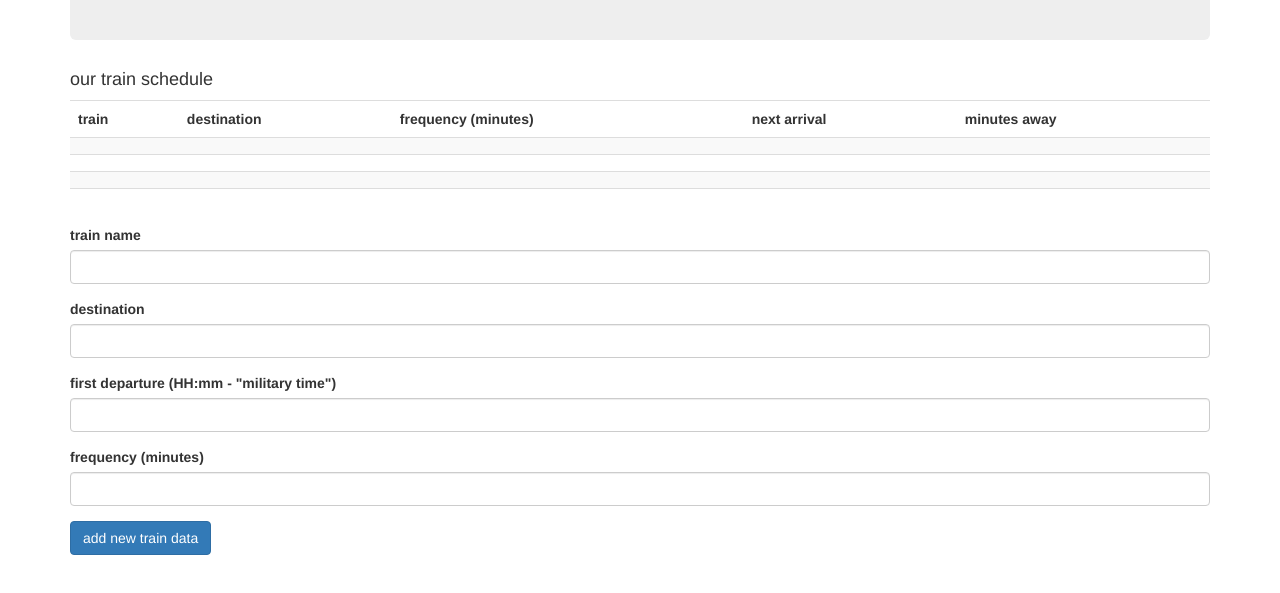
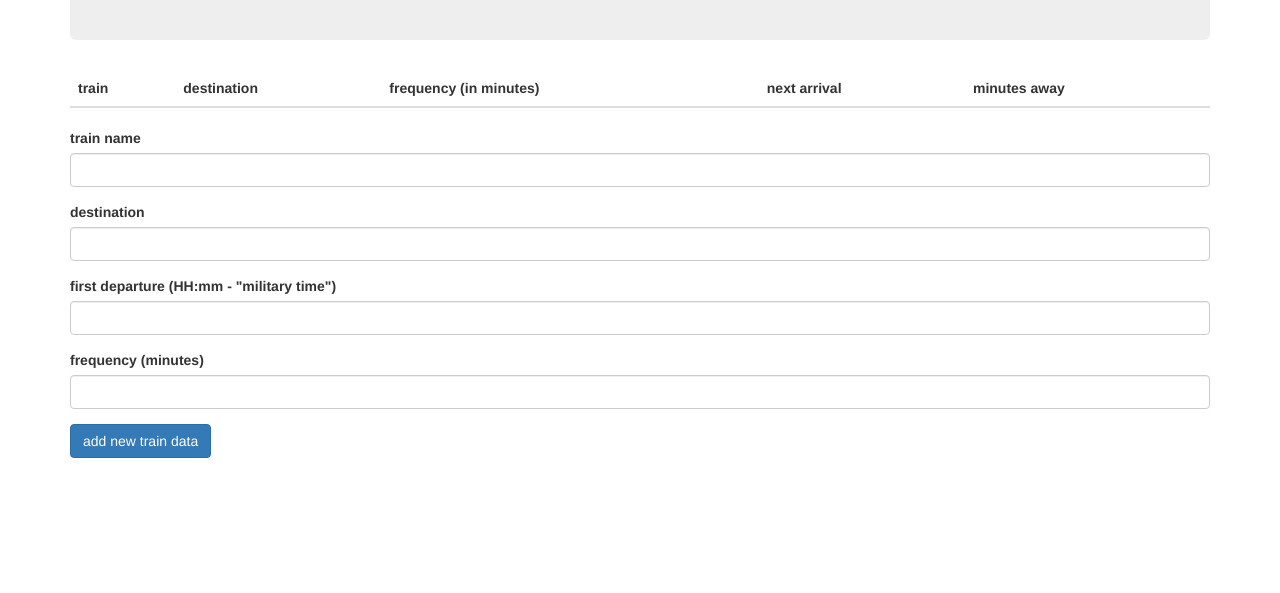
Before and after one commit to bamacanuck/TrainsOnTime, a plain HTML site: page index.html in a window 1280 px wide. Shown: the part 155-748 px from the top of the page. Drawn offline with nearby package versions, Linux system fonts and the light colour scheme; no server answers.

Commit message:
working well, but with the Moment.js stuff still to go

```diff
--- a/assets/javascript/trains.js
+++ b/assets/javascript/trains.js
@@ -84,6 +84,10 @@ db.ref().on("child_added", function(childSnapshot, prevChildKey) {
   console.log(headedTo);
   console.log(firstTime);
   console.log(freqInt);
+
+  $("#trainTable > tbody").append("<tr><td>" + trainName + "</td><td>" + headedTo + "</td><td>" +
+  firstTime + "</td><td>" + freqInt + "</td><td>" + "" + "</td></tr>");
+
 });
 
 // !!!!!!!!!!!!!!!! Use modulus (and Moment.js
--- a/index.html
+++ b/index.html
@@ -16,45 +16,18 @@
 	<div class="jumbotron">
 		<h1 class="text-center">Trains On Time</h1>
 	</div>
-	<table class="table table-striped table-hover">
-		<tr>
-		<h4>our train schedule</h4>
-		</tr>
+	<table class="table table-striped table-hover" id="trainTable">
+		<thead>
 	        <tr>
 	          <th>train</th>
 	          <th>destination</th>
-			<th>frequency (minutes)</th>
+	          <th>frequency (in minutes)</th>
 	          <th>next arrival</th>
 	          <th>minutes away</th>
 	        </tr>
-		<tr>
-			<td></td>
-			<td></td>
-			<td></td>
-			<td></td>
-			<td></td>
-		</tr>
-		<tr>
-			<td></td>
-			<td></td>
-			<td></td>
-			<td></td>
-			<td></td>
-		</tr>
-		<tr>
-			<td></td>
-			<td></td>
-			<td></td>
-			<td></td>
-			<td></td>
-		</tr>
-		<tr>
-			<td></td>
-			<td></td>
-			<td></td>
-			<td></td>
-			<td></td>
-		</tr>
+	      </thead>
+	      <tbody>
+	      </tbody>
     </table>
 
 	<form>
```
Lines whose indentation alone changed are shown as unchanged.
